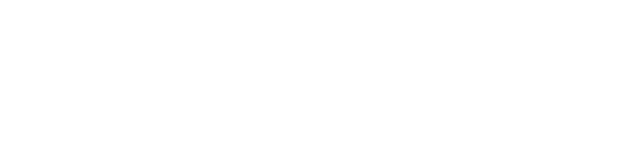
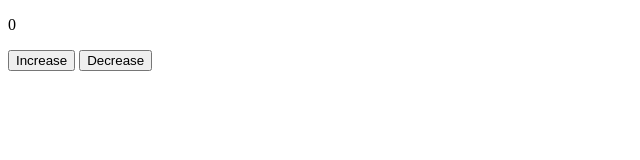
Before and after one commit to creatorkostas/counter_site, a plain HTML site: page index.html in a window 1280 px wide. Shown: the whole page, without its empty margins (0-640 px from the left). Drawn offline with Linux system fonts and the light colour scheme.

Commit message:
Create the site's layout

```diff
--- a/index.html
+++ b/index.html
@@ -1,9 +1,17 @@
 <!DOCTYPE html>
 <head>
-    <meta charset="UTF-8">
+    <link rel="stylesheet" href="main.css">
+    <script src="main.js"></script>
     <title>Counter</title>
 </head>
 <body>
+    <div class="conteiner">
+        <p class="counter">0</p>
+        <div class="buttons">
+            <button class="inc" onclick="increase()">Increase</button>
+            <button class="dec" onclick="decrease()")>Decrease</button>
+        </div>
+    </div>
 
 </body>
 </html>
```
